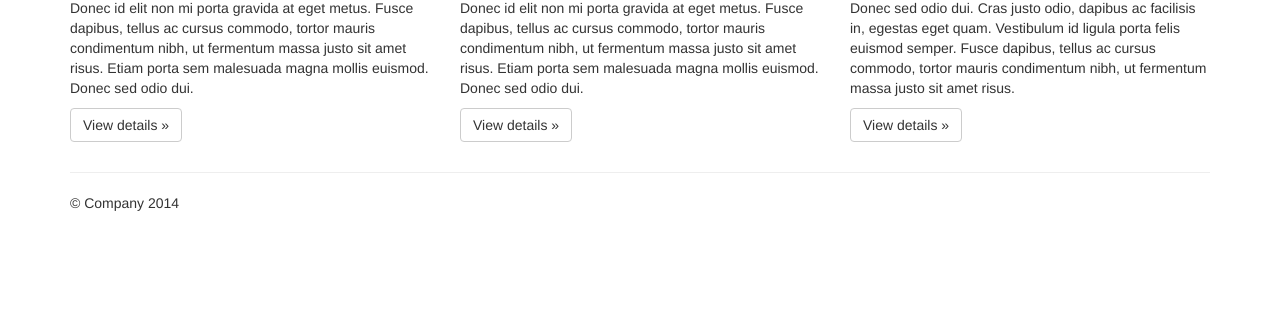
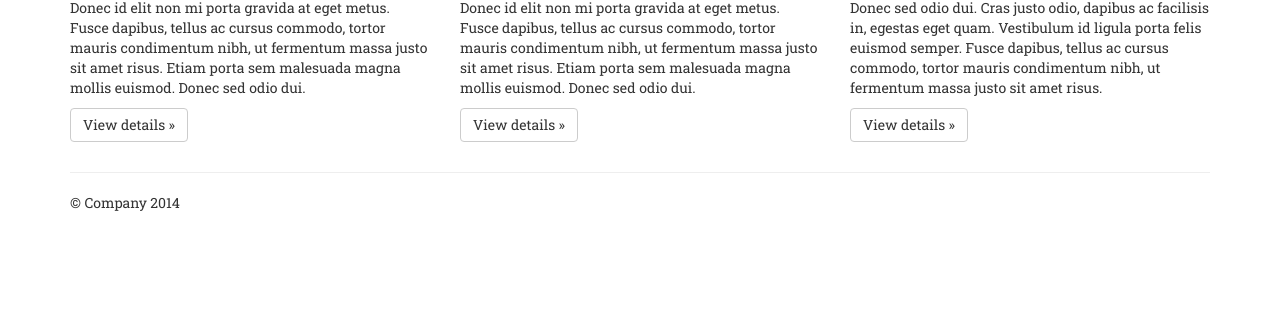
Before and after one commit to najlepsiwebdesigner/html5-bower-grunt-less-boilerplate, a website: page index.html in a window 1280 px wide. Shown: the part 476-800 px from the top of the page. Drawn offline with nearby package versions, Linux system fonts and the light colour scheme.

Commit message:
add google web fonts support

```diff
--- a/css/style.less
+++ b/css/style.less
@@ -1,5 +1,9 @@
 @import "../bower_components/bootstrap/less/bootstrap";
+@import url(http://fonts.googleapis.com/css?family=Roboto+Slab:400,300,700&subset=latin,latin-ext);
 
 /* ==========================================================================
    Author's custom styles
    ========================================================================== */
+body {
+	font-family: 'Roboto Slab', serif;
+}
```
Also changed, not shown: css/style.css, css/style.min.css.
